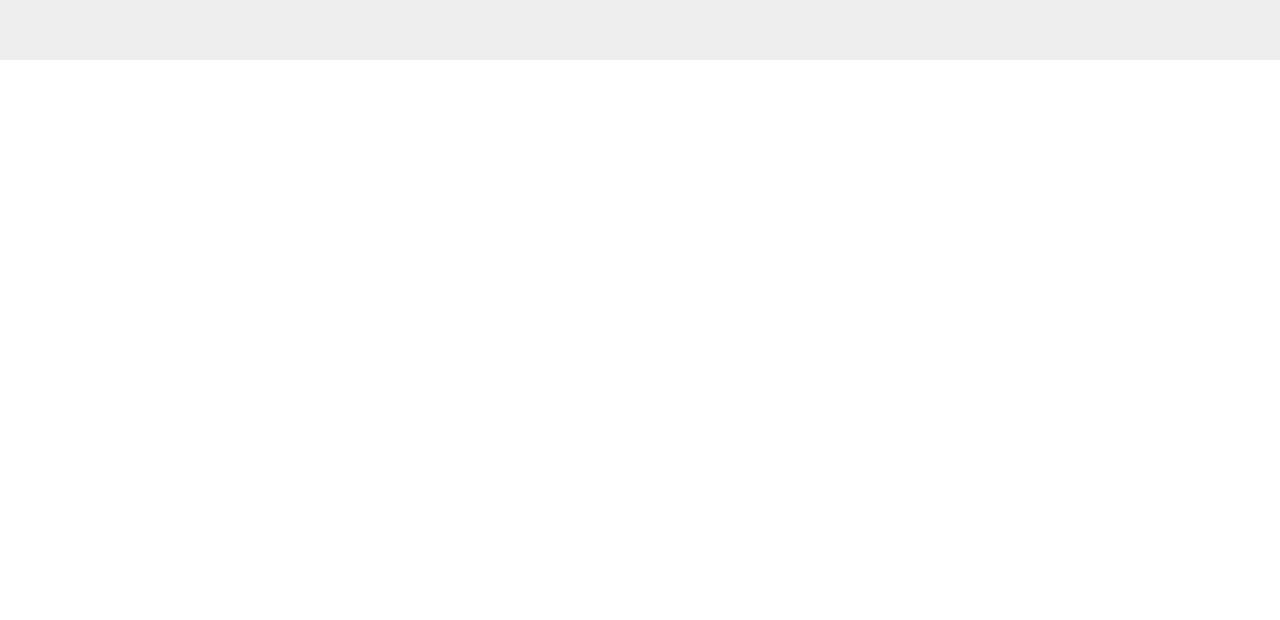
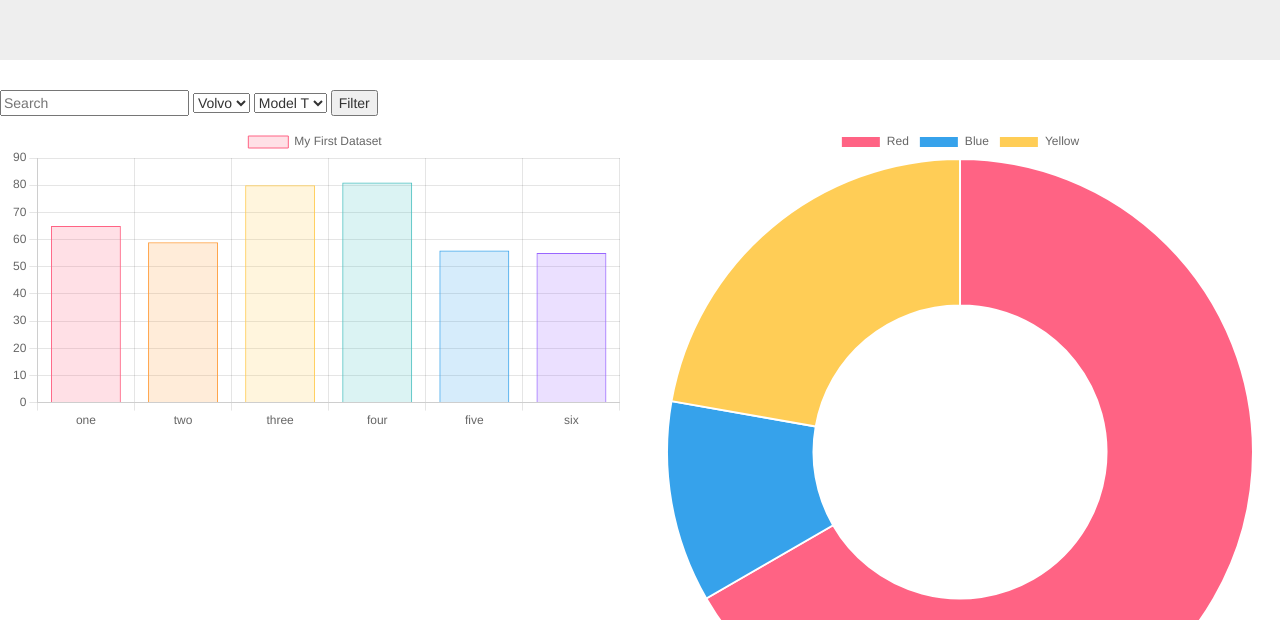
Before and after one commit to mattg213/heroku, a plain HTML site: page index.html in a window 1280 px wide. Shown: the part 180-800 px from the top of the page. Drawn offline with nearby package versions, Linux system fonts and the light colour scheme.

Commit message:
Completed deep scraper and added basic placeholder charts

```diff
--- a/index.html
+++ b/index.html
@@ -6,6 +6,7 @@
     <link rel="stylesheet" href="/static/css.css">
     <!-- Latest compiled and minified CSS -->
     <link rel="stylesheet" href="https://cdn.jsdelivr.net/npm/bootstrap@3.3.7/dist/css/bootstrap.min.css" integrity="sha384-BVYiiSIFeK1dGmJRAkycuHAHRg32OmUcww7on3RYdg4Va+PmSTsz/K68vbdEjh4u" crossorigin="anonymous">
+    <script src="https://cdnjs.cloudflare.com/ajax/libs/Chart.js/4.3.0/chart.umd.min.js" integrity="sha512-TJ7U6JRJx5IpyvvO9atNnBzwJIoZDaQnQhb0Wmw32Rj5BQHAmJG16WzaJbDns2Wk5VG6gMt4MytZApZG47rCdg==" crossorigin="anonymous" referrerpolicy="no-referrer"></script>
     <title>Our Car Project</title>
 </head>
 <body>
@@ -15,5 +16,28 @@
             <p class="lead subtitle">An interactive dashboard to view data on used cars</p>
         </div>
     </div>
+
+    <div class="filter-bar">
+        <input type="text" id="textsearch" name="textsearch" placeholder="Search">
+        <select name="brands" id="brands">
+            <option value="volvo">Volvo</option>
+            <option value="ford">Ford</option>
+        </select>
+        <select name="model" id="model">
+            <option value="modelt">Model T</option>
+            <option value="f150">F150</option>
+        </select>
+        <button type="button">Filter</button>
+    </div>
+
+    <div class="charts">
+        <canvas class="mychart" id="testChart"></canvas>
+        <canvas class="mychart" id="doughnut_chart"></canvas>
+    </div>
+
+    <div>
+        <canvas id="polar-area"></canvas>
+    </div>
 </body>
+    <script type="text/javascript" src="static/charts.js"></script>
 </html>
--- /dev/null
+++ b/static/charts.js
@@ -0,0 +1,97 @@
+const data = {
+  labels: ["one", "two", "three", "four", "five", "six"],
+  datasets: [{
+    label: 'My First Dataset',
+    data: [65, 59, 80, 81, 56, 55, 40],
+    backgroundColor: [
+      'rgba(255, 99, 132, 0.2)',
+      'rgba(255, 159, 64, 0.2)',
+      'rgba(255, 205, 86, 0.2)',
+      'rgba(75, 192, 192, 0.2)',
+      'rgba(54, 162, 235, 0.2)',
+      'rgba(153, 102, 255, 0.2)',
+      'rgba(201, 203, 207, 0.2)'
+    ],
+    borderColor: [
+      'rgb(255, 99, 132)',
+      'rgb(255, 159, 64)',
+      'rgb(255, 205, 86)',
+      'rgb(75, 192, 192)',
+      'rgb(54, 162, 235)',
+      'rgb(153, 102, 255)',
+      'rgb(201, 203, 207)'
+    ],
+    borderWidth: 1
+  }]
+};
+
+const config = {
+    type: 'bar',
+    data: data,
+    options: {
+      scales: {
+        y: {
+          beginAtZero: true
+        }
+      }
+    },
+};
+
+new Chart(document.getElementById('testChart'), config);
+
+const doughnut_data = {
+    labels: [
+      'Red',
+      'Blue',
+      'Yellow'
+    ],
+    datasets: [{
+      label: 'My First Dataset',
+      data: [300, 50, 100],
+      backgroundColor: [
+        'rgb(255, 99, 132)',
+        'rgb(54, 162, 235)',
+        'rgb(255, 205, 86)'
+      ],
+      hoverOffset: 4
+    }]
+};
+
+const doughnut_config = {
+    type: 'doughnut',
+    data: doughnut_data,
+};
+
+new Chart(document.getElementById("doughnut_chart"), doughnut_config);
+
+
+const polarData = {
+    labels: [
+      'Red',
+      'Green',
+      'Yellow',
+      'Grey',
+      'Blue'
+    ],
+    datasets: [{
+      label: 'My First Dataset',
+      data: [11, 16, 7, 3, 14],
+      backgroundColor: [
+        'rgb(255, 99, 132)',
+        'rgb(75, 192, 192)',
+        'rgb(255, 205, 86)',
+        'rgb(201, 203, 207)',
+        'rgb(54, 162, 235)'
+      ]
+    }]
+};
+
+const polarConfig = {
+    type: 'polarArea',
+    data: data,
+    options: {}
+};
+
+new Chart(document.getElementById("polar-area"), polarConfig);
+
+console.log("End");
--- a/static/css.css
+++ b/static/css.css
@@ -5,3 +5,22 @@
 h1 {
     text-align: center;
 }
+
+.charts {
+    display: flex;
+    width: 50%;
+ }
+
+.mychart {
+    flex: 1;
+    /* border: 2px solid blueviolet; */
+    margin: 10px;
+}
+
+.mychart:first-child {
+    margin-right: 20px;
+}
+
+.filter-bar{
+    margin: auto;
+}
```
Also changed, not shown: 2 other files.
